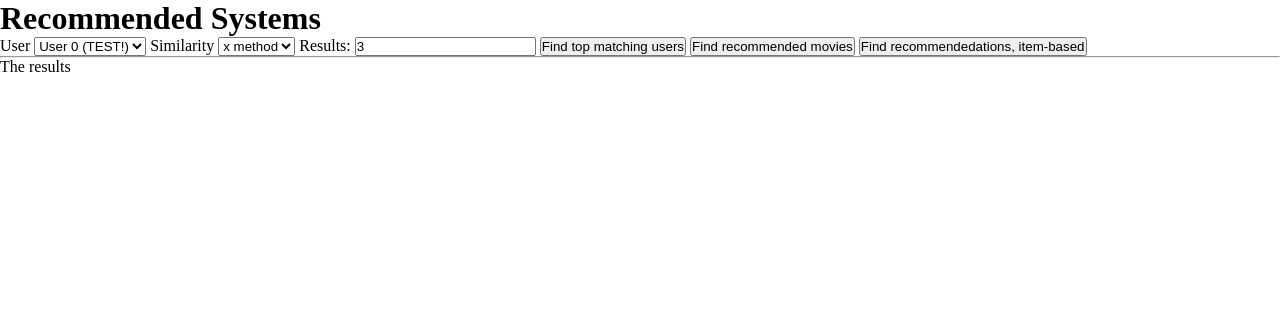
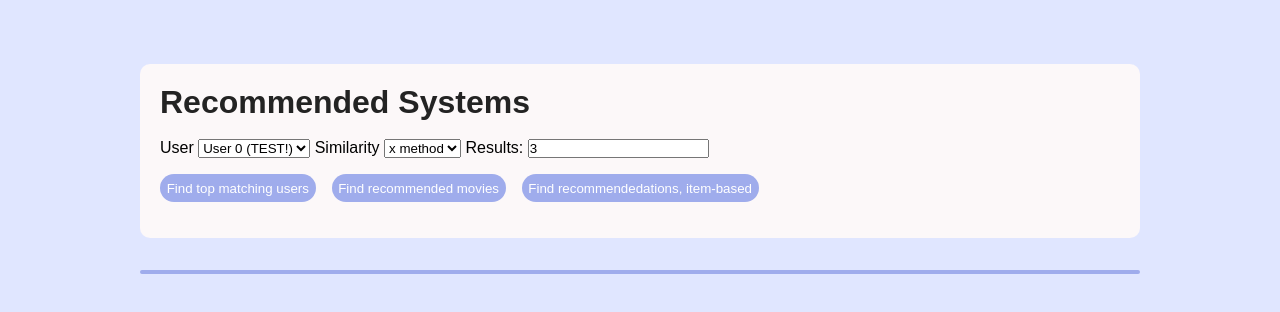
Before and after one commit to fj222wh/2dv515-assignment-1, a website: page public/index.html in a window 1280 px wide. Drawn offline with Linux system fonts and the light colour scheme.

Commit message:
Add CSS to index.html

```diff
--- a/public/css/style.css
+++ b/public/css/style.css
@@ -2,3 +2,63 @@
     margin: 0;
     padding: 0;
 }
+
+:root {
+    --primary-bg-color: #ffd8eb;
+    --lighter-primary: #ffe9f3;
+    --light: #fcf8f9;
+    --secondary-lighter: #e0e6ff;
+    --secondary-darker: #9facec;
+    --secondary-darker-darker: #7080cd;
+    --dark: #232323;
+
+}
+
+body {
+    background-color: var(--secondary-lighter);
+}
+main {
+    max-width: 1000px;
+    width: 90%;
+    margin: 0 auto;
+    padding: 2em;
+    font-family: Arial, Helvetica, sans-serif;
+}
+
+main h1 {
+    color: var(--dark);
+}
+
+form {
+    background-color: var(--light);
+    padding: 20px;
+    border-radius: 10px;
+    margin: 2em 0;
+}
+
+#form-buttons {
+    padding: 1em 0;
+    display: flex;
+    gap: 1em;
+}
+
+#form-buttons button {
+    padding: 0.5em;
+    background-color: var(--secondary-darker);
+    border-radius: 20px;
+    border: none;
+    color: white;
+    transition: all 0.25s ease;
+}
+
+#form-buttons button:hover {
+    box-shadow: 0 4px 12px rgba(0, 0, 0, 0.12);
+    transform: translateY(-2px);
+    cursor: pointer;
+    background-color: var(--secondary-darker-darker);
+}
+
+hr {
+    border: 2px solid var(--secondary-darker);
+    border-radius: 10px;
+}
--- a/public/index.html
+++ b/public/index.html
@@ -7,10 +7,13 @@
     <link rel="stylesheet" href="./css/style.css">
 </head>
 <body>
-    <h1>Recommended Systems</h1>
+    <main>
 
     <div>
         <form action="">
+            <h1>Recommended Systems</h1>
+
+            <br>
             <label for="user">
             User
 
@@ -32,22 +35,20 @@
                 <input type="text" value="3">
             </label>
 
-            <button type="submit">Find top matching users</button>
-            <button type="submit">Find recommended movies</button>
-            <button type="submit">Find recommendedations, item-based</button>
+            <div id="form-buttons">
+                <button type="submit">Find top matching users</button>
+                <button type="submit">Find recommended movies</button>
+                <button type="submit">Find recommendedations, item-based</button>
+            </div>
         </form>
-
         <hr>
 
-        <p>The results</p>
+
         <div id="result-div">
-
         </div>
     </div>
 
-
-
-
+    </main>
     <script type="module" src="./js/index.js"></script>
 </body>
 </html>
```
